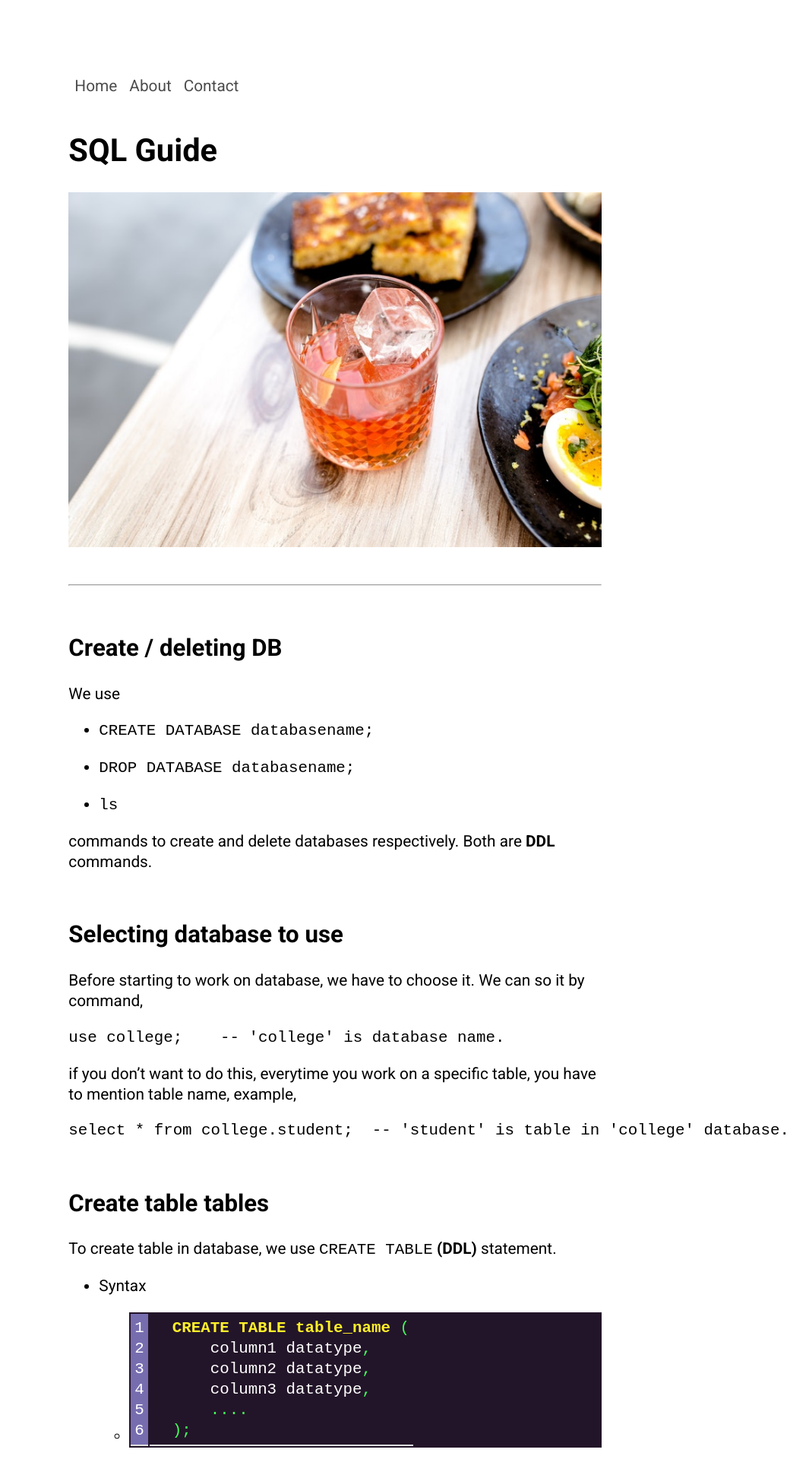
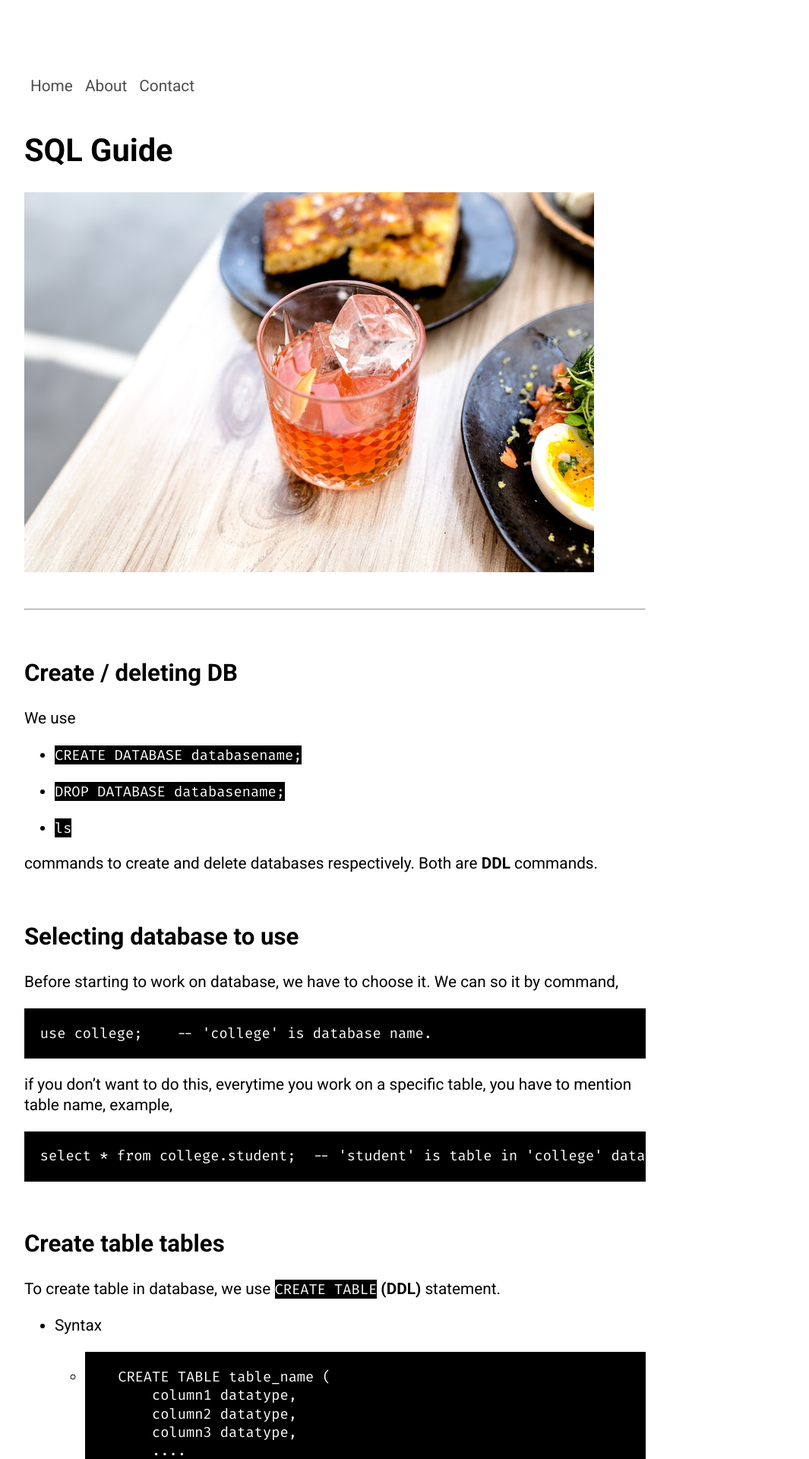
Before and after one commit to sumeetmathpati/sumeetmathpati.github.io, a Jekyll site: the page built from _posts/2020-09-19-SQL guide.md, in a window 1280 px wide. Shown: the top 1920 px of the page at 76% size, without its empty margins (199-1264 px from the left). Built offline with Jekyll 4.4.1, drawn with Linux system fonts in a browser that asks for light colours; some of the changed text lies outside the part shown.

Commit message:
reverted css back

````diff
--- a/Gemfile
+++ b/Gemfile
@@ -19,7 +19,6 @@ group :jekyll_plugins do
   gem 'jekyll-paginate'
   gem 'jekyll-seo-tag'
   gem 'jekyll-archives'
-  gem 'rouge'
 end
 
 # Windows and JRuby does not include zoneinfo files, so bundle the tzinfo-data gem
--- a/_config.yml
+++ b/_config.yml
@@ -26,16 +26,3 @@ jekyll-archives:
     day: '/:year/:month/:day/'
     tag: '/tag/:name/'
     category: '/category/:name/'
-
-markdown: kramdown
-highlighter: rouge
-
-kramdown:
-  input: GFM
-  syntax_highlighter: rouge
-  syntax_highlighter_opts:
-    span:
-      line_numbers: false
-    block:
-      line_numbers: true
-      start_line: 1
--- a/_includes/head.html
+++ b/_includes/head.html
@@ -16,5 +16,4 @@
 
   <link rel="shortcut icon" type="image/x-icon" href="/{{ site.favicon }}" />
   <link rel="stylesheet" href="{{ site.url }}/assets/css/main.css" />
-  <link rel="stylesheet" href="{{ site.url }}/assets/css/syntax.css" />
 </head>
--- a/_posts/2020-09-19-SQL guide.md
+++ b/_posts/2020-09-19-SQL guide.md
@@ -23,13 +23,13 @@ commands to create and delete databases respectively. Both are **DDL** commands.
 
 Before starting to work on database, we have to choose it. We can so it by command,
 
-```SQL
+```sql
 use college;	-- 'college' is database name.
 ```
 
 if you don't want to do this, everytime you work on a specific table, you have to mention table name, example,
 
-```SQL
+```sql
 select * from college.student;	-- 'student' is table in 'college' database.
 ```
 
--- a/_sass/tinyblog.scss
+++ b/_sass/tinyblog.scss
@@ -25,29 +25,29 @@ a:hover {
 }
 
 img {
-  max-width: 60ch;
+  max-width: 70ch;
 }
 
 *:target { background-color: yellow; }
 
 .wrapper {
-  max-width: 60ch;
+  max-width: 70ch;
   margin: 4rem auto;
   padding: 0 1rem;
 }
 
+code {
+  font-family: "Fira Code";
+  font-size: 0.9em;
+  color: white;
+  background-color: black;
+}
 
-// code {
-//   font-family: "Fira Code";
-//   color: white;
-//   background-color: black;
-// }
-
-// div.highlighter-rouge code {
-//   display: block;
-//   overflow-x: auto;
-//   padding: 1rem;
-// }
+div.highlighter-rouge code {
+  display: block;
+  overflow-x: auto;
+  padding: 1rem;
+}
 
 blockquote {
   font-style: italic;
@@ -95,13 +95,12 @@ blockquote {
 .wrapper > table {
 	border-collapse: collapse;
 	width: 100%;
-	border: 1px solid black;
 }
 
-.wrapper > th, td {
+.wrapper > table th, td {
 padding: 8px;
 text-align: left;
-border-bottom: 2px solid #ddd;
+border: 1px solid #ddd;
 }
 
-.wrapper > tr:hover {background-color:#f5f5f5;}
+.wrapper > table tr:hover {background-color:#dddddd;}
--- a/assets/css/syntax.css
+++ /dev/null
@@ -1,163 +0,0 @@
-.highlight table td { padding: 5px; }
-.highlight table pre { margin: 0; }
-.highlight {
-  color: #FFFFFF;
-  background-color: #231529;
-}
-.highlight .c, .highlight .ch, .highlight .cd, .highlight .cm, .highlight .cpf, .highlight .c1, .highlight .cs {
-  color: #6D6E70;
-  font-style: italic;
-}
-.highlight .cp {
-  color: #41ff5b;
-  font-weight: bold;
-}
-.highlight .err {
-  color: #FFFFFF;
-  background-color: #CC0000;
-}
-.highlight .gr {
-  color: #FFFFFF;
-  background-color: #CC0000;
-}
-.highlight .k, .highlight .kd, .highlight .kv {
-  color: #FFF02A;
-  font-weight: bold;
-}
-.highlight .o, .highlight .ow {
-  color: #41ff5b;
-}
-.highlight .p, .highlight .pi {
-  color: #41ff5b;
-}
-.highlight .gd {
-  color: #CC0000;
-}
-.highlight .gi {
-  color: #3FB34F;
-}
-.highlight .ge {
-  font-style: italic;
-}
-.highlight .gs {
-  font-weight: bold;
-}
-.highlight .gt {
-  color: #FFFFFF;
-  background-color: #766DAF;
-}
-.highlight .gl {
-  color: #FFFFFF;
-  background-color: #766DAF;
-}
-.highlight .kc {
-  color: #9f93e6;
-  font-weight: bold;
-}
-.highlight .kn {
-  color: #FFFFFF;
-  font-weight: bold;
-}
-.highlight .kp {
-  color: #FFFFFF;
-  font-weight: bold;
-}
-.highlight .kr {
-  color: #FFFFFF;
-  font-weight: bold;
-}
-.highlight .gh {
-  color: #FFFFFF;
-  font-weight: bold;
-}
-.highlight .gu {
-  color: #FFFFFF;
-  font-weight: bold;
-}
-.highlight .kt {
-  color: #FAAF4C;
-  font-weight: bold;
-}
-.highlight .no {
-  color: #FAAF4C;
-  font-weight: bold;
-}
-.highlight .nc {
-  color: #FAAF4C;
-  font-weight: bold;
-}
-.highlight .nd {
-  color: #FAAF4C;
-  font-weight: bold;
-}
-.highlight .nn {
-  color: #FAAF4C;
-  font-weight: bold;
-}
-.highlight .bp {
-  color: #FAAF4C;
-  font-weight: bold;
-}
-.highlight .ne {
-  color: #FAAF4C;
-  font-weight: bold;
-}
-.highlight .nl {
-  color: #9f93e6;
-  font-weight: bold;
-}
-.highlight .nt {
-  color: #9f93e6;
-  font-weight: bold;
-}
-.highlight .m, .highlight .mb, .highlight .mf, .highlight .mh, .highlight .mi, .highlight .il, .highlight .mo, .highlight .mx {
-  color: #9f93e6;
-  font-weight: bold;
-}
-.highlight .ld {
-  color: #9f93e6;
-  font-weight: bold;
-}
-.highlight .ss {
-  color: #9f93e6;
-  font-weight: bold;
-}
-.highlight .s, .highlight .sa, .highlight .sb, .highlight .dl, .highlight .sd, .highlight .s2, .highlight .sh, .highlight .sx, .highlight .sr, .highlight .s1 {
-  color: #fff0a6;
-  font-weight: bold;
-}
-.highlight .se {
-  color: #FAAF4C;
-  font-weight: bold;
-}
-.highlight .sc {
-  color: #FAAF4C;
-  font-weight: bold;
-}
-.highlight .si {
-  color: #FAAF4C;
-  font-weight: bold;
-}
-.highlight .nb {
-  font-weight: bold;
-}
-.highlight .ni {
-  color: #999999;
-  font-weight: bold;
-}
-.highlight .w {
-  color: #BBBBBB;
-}
-.highlight .nf, .highlight .fm {
-  color: #41ff5b;
-}
-.highlight .py {
-  color: #41ff5b;
-}
-.highlight .na {
-  color: #41ff5b;
-}
-.highlight .nv, .highlight .vc, .highlight .vg, .highlight .vi, .highlight .vm {
-  color: #41ff5b;
-  font-weight: bold;
-}
````
